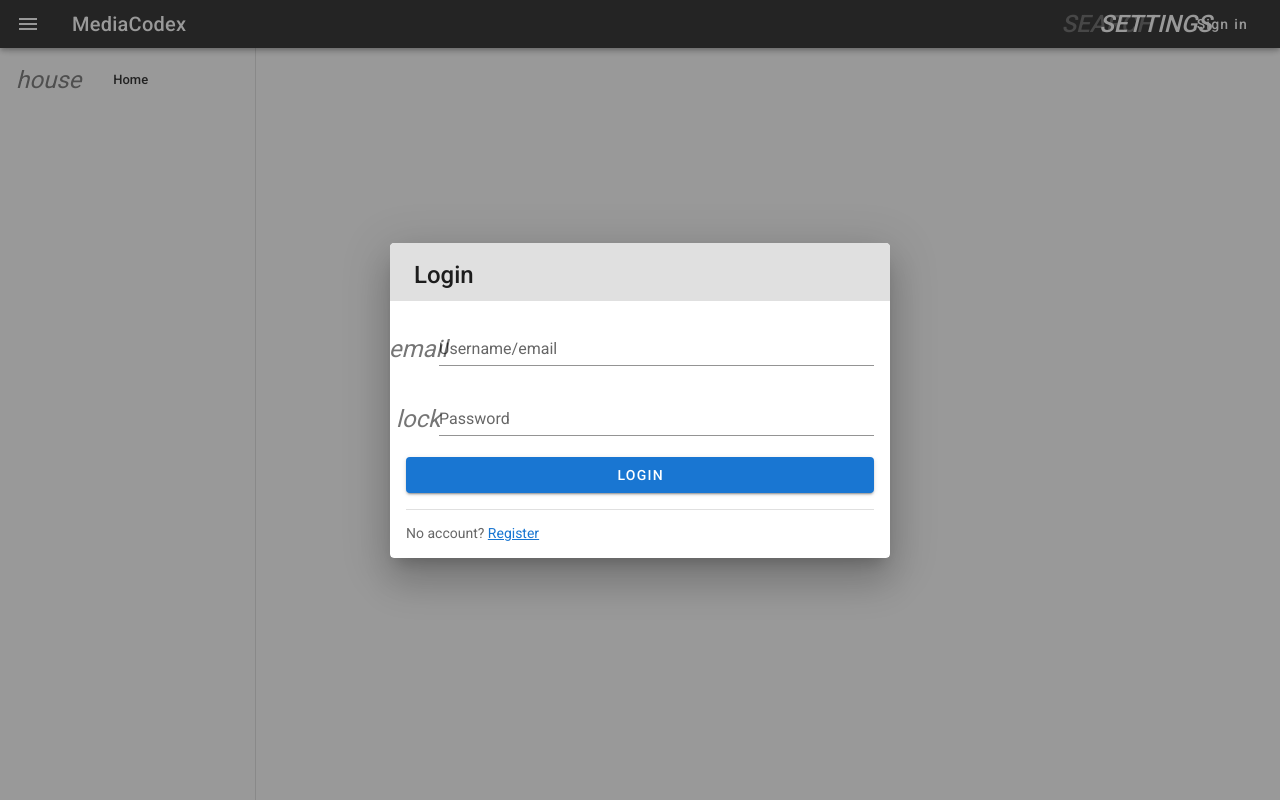
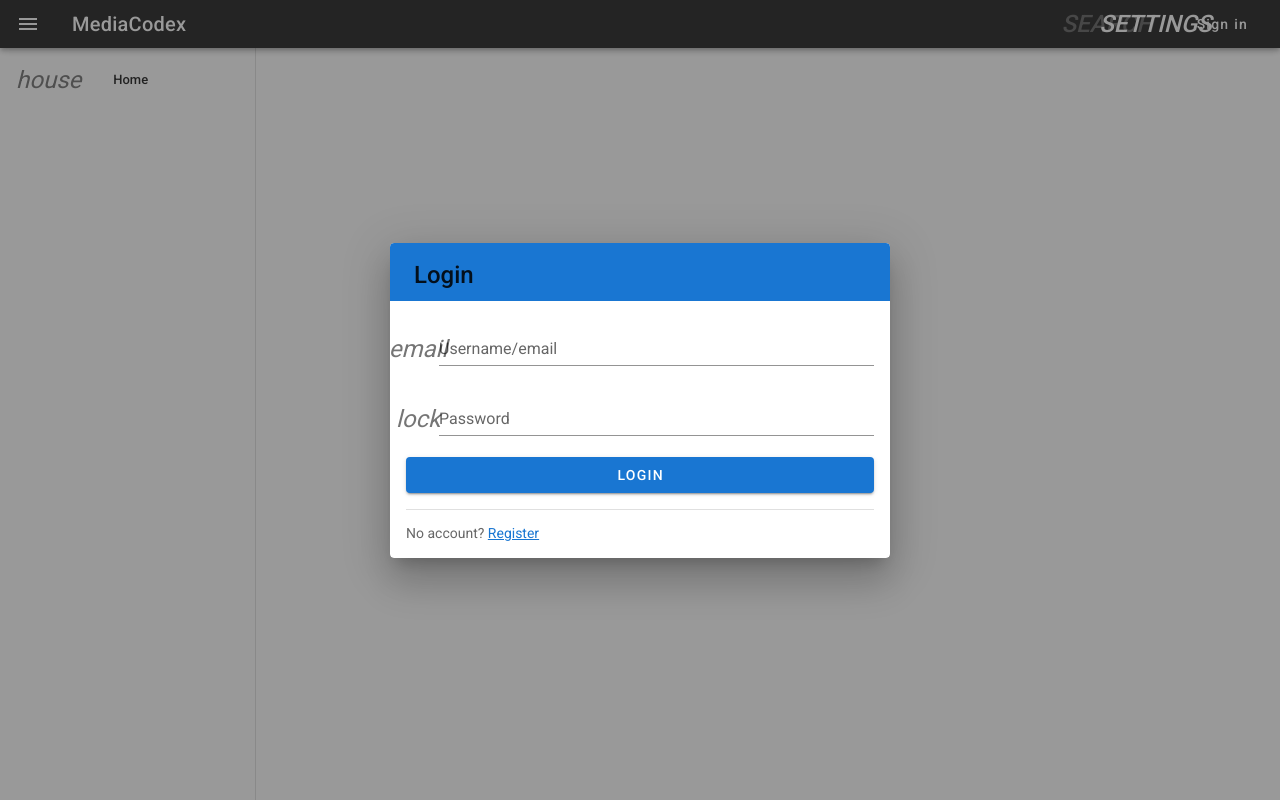
Before and after one commit to MediaCodex/website, a Nuxt app: page / in a window 1280 px wide. Both pictures are taken after a click on the button "Sign in". Built offline with nearby package versions, Linux system fonts and the light colour scheme.

Commit message:
use default card header

```diff
--- a/src/components/auth/index.vue
+++ b/src/components/auth/index.vue
@@ -6,7 +6,7 @@
       </v-btn>
     </template>
     <v-card>
-      <v-card-title class="headline grey lighten-2" primary-title>
+      <v-card-title class="headline primary" primary-title>
         {{ $t(`auth.${mode}`) }}
       </v-card-title>
 
```
